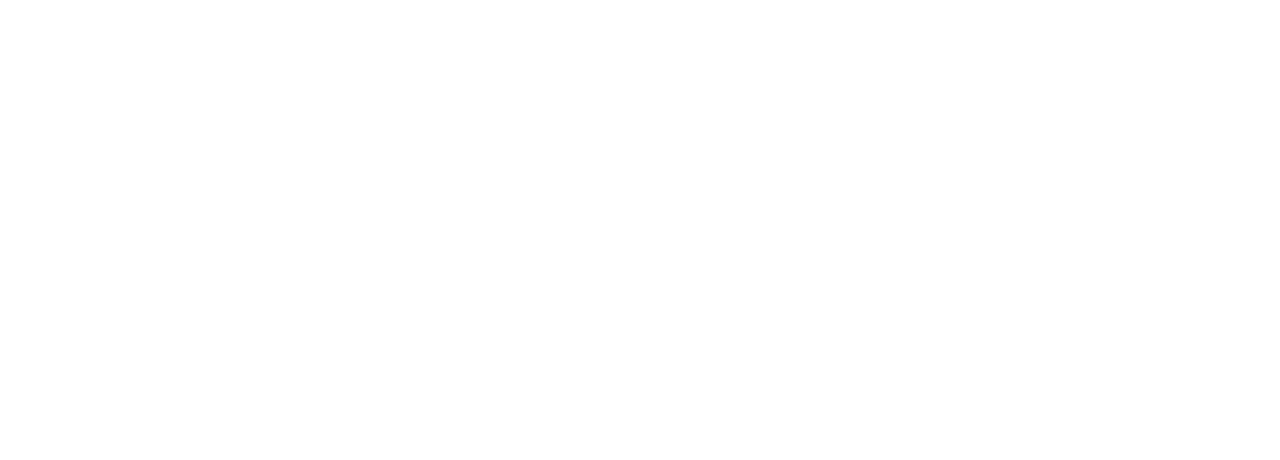
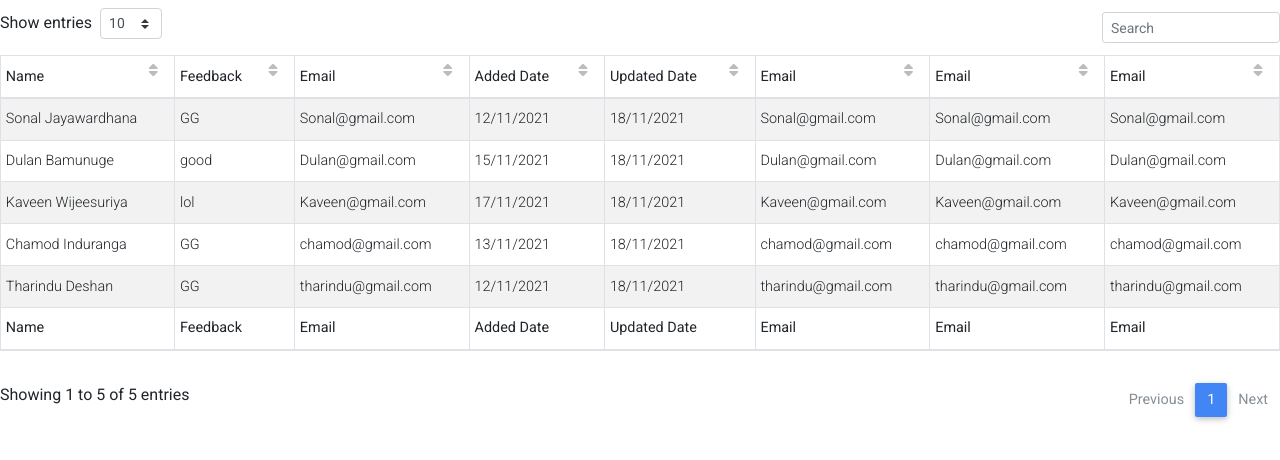
Before and after one commit to BamunugeDR99/Music_Lessons_cover_sheet_app_for_Kaushal_production, a React (Create React App) app in the folder frontend/: page /feedback2 in a window 1280 px wide. Before the commit this address had no page. Shown: the top 460 px of the page. Built offline with nearby package versions, Linux system fonts and the light colour scheme.

Commit message:
tharindu commit 6

```diff
--- a/frontend/src/App.js
+++ b/frontend/src/App.js
@@ -11,6 +11,9 @@
 import PurchaseHistory from "./components/purchaseHistory";
 import AdminFeedback from "./components/AdminFeedback";
 import UserManagement from "./components/UserManagement";
+import CustomTable from "./components/CustomTable";
+import AdminFeedback2 from "./components/AdminFeedback2";
+import UserManagement2 from "./components/UserManagement2";
 
 
 function App() {
@@ -23,7 +26,10 @@
       <Route path="/table" element={<DataTableTest/>}/>
       <Route path="/history" element={<PurchaseHistory/>}/>
       <Route path="/feedback" element={<AdminFeedback/>}/>
-      <Route path="/User" element={<UserManagement/>}/>
+      <Route path="/user" element={<UserManagement/>}/>
+      <Route path="/custom" element={<CustomTable/>}/>
+      <Route path="/feedback2" element={<AdminFeedback2/>}/>
+      <Route path="/user2" element={<UserManagement/>}/>
 
     </Routes>
   </BrowserRouter>
--- /dev/null
+++ b/frontend/src/components/AdminFeedback2.js
@@ -0,0 +1,105 @@
+import React from 'react';
+import { MDBDataTable } from 'mdbreact';
+
+const DatatablePage = () => {
+  const data = {
+    columns: [
+      {
+        label: 'Name',
+        field: 'name',
+        sort: 'asc',
+        width: 150
+      },
+      {
+        label: 'Feedback',
+        field: 'feedback',
+        sort: 'asc',
+        width: 270
+      },
+      {
+        label: 'Email',
+        field: 'email',
+        sort: 'asc',
+        width: 200
+      },
+      {
+        label: 'Added Date',
+        field: 'added_date',
+        sort: 'asc',
+        width: 100
+      },
+      {
+        label: 'Updated Date',
+        field: 'updated_date',
+        sort: 'asc',
+        width: 100
+      },
+      {
+        label: 'Email',
+        field: 'email',
+        sort: 'asc',
+        width: 200
+      },
+      {
+        label: 'Email',
+        field: 'email',
+        sort: 'asc',
+        width: 200
+      },
+      {
+        label: 'Email',
+        field: 'email',
+        sort: 'asc',
+        width: 200
+      },
+    ],
+    rows: [
+      {
+        name: 'Sonal Jayawardhana',
+        feedback: 'GG',
+        email: 'Sonal@gmail.com',
+        added_date: '12/11/2021',
+        updated_date: '18/11/2021',
+      },
+      {
+        name: 'Dulan Bamunuge',
+        feedback: 'good',
+        email: 'Dulan@gmail.com',
+        added_date: '15/11/2021',
+        updated_date: '18/11/2021',
+      },
+      {
+        name: 'Kaveen Wijeesuriya',
+        feedback: 'lol',
+        email: 'Kaveen@gmail.com',
+        added_date: '17/11/2021',
+        updated_date: '18/11/2021',
+      },
+      {
+        name: 'Chamod Induranga',
+        feedback: 'GG',
+        email: 'chamod@gmail.com',
+        added_date: '13/11/2021',
+        updated_date: '18/11/2021',
+      },
+      {
+        name: 'Tharindu Deshan',
+        feedback: 'GG',
+        email: 'tharindu@gmail.com',
+        added_date: '12/11/2021',
+        updated_date: '18/11/2021',
+      }
+    ]
+  };
+
+  return (
+    <MDBDataTable
+      striped
+      bordered
+      small
+      data={data}
+    />
+  );
+}
+
+export default DatatablePage;
--- /dev/null
+++ b/frontend/src/components/UserManagement2.js
@@ -0,0 +1,87 @@
+import React from 'react';
+import { MDBDataTable } from 'mdbreact';
+
+const DatatablePage = () => {
+  const data = {
+    columns: [
+      {
+        label: 'Name',
+        field: 'name',
+        sort: 'asc',
+        width: 150
+      },
+      {
+        label: 'Customer Login Status',
+        field: 'status',
+        sort: 'asc',
+        width: 270
+      },
+      {
+        label: 'Email',
+        field: 'email',
+        sort: 'asc',
+        width: 200
+      },
+      {
+        label: 'Added Date',
+        field: 'added_date',
+        sort: 'asc',
+        width: 100
+      },
+      {
+        label: 'Updated Date',
+        field: 'updated_date',
+        sort: 'asc',
+        width: 100
+      },
+    ],
+    rows: [
+      {
+        name: 'Sonal Jayawardhana',
+        status: 'true',
+        email: 'Sonal@gmail.com',
+        added_date: '12/11/2021',
+        updated_date: '18/11/2021',
+      },
+      {
+        name: 'Dulan Bamunuge',
+        status: 'false',
+        email: 'Dulan@gmail.com',
+        added_date: '15/11/2021',
+        updated_date: '18/11/2021',
+      },
+      {
+        name: 'Kaveen Wijeesuriya',
+        status: 'false',
+        email: 'Kaveen@gmail.com',
+        added_date: '17/11/2021',
+        updated_date: '-',
+      },
+      {
+        name: 'Chamod Induranga',
+        status: 'true',
+        email: 'chamod@gmail.com',
+        added_date: '13/11/2021',
+        updated_date: '18/11/2021',
+      },
+      {
+        name: 'Tharindu Deshan',
+        status: 'true',
+        email: 'tharindu@gmail.com',
+        added_date: '12/11/2021',
+        updated_date: '-',
+      }
+    ]
+  };
+
+  return (
+    <MDBDataTable
+      striped
+      bordered
+      small
+      data={data}
+    />
+  );
+}
+
+export default DatatablePage;
--- a/frontend/src/components/purchaseHistory.js
+++ b/frontend/src/components/purchaseHistory.js
@@ -118,88 +118,145 @@
           </div>
           <br/><br/>
 
-          <div className="card shadow p-3 mb-5 bg-white rounded-lg border border-light"
-     style={{boxShadow: "10px 10px 6px -6px #777",borderRadius: "15px"}}>
+          <div className="card p-3"
+     style={{boxShadow: "10px 10px 6px -6px #aaaaaa",borderRadius: "10px", width:'90%', margin: 'auto', border:'2px solid sienna'}}>
 
             <div className="row" style={{width: "100%", margin:'auto'}}>
-              <div className="col-sm  text-center">
-                <img class="rounded"
-                style={{ width: "90%" }}
+              <div className="col-sm text-center">
+                <img class="rounded "
+                style={{ width: "90%" , margin:'auto'}}
                 src={"Images/test2.jpg"}/>
+
                 </div>
 
-              <div className="col-sm" style={{ backgroundColor:'white'}}>
+
+              <div className="col-sm">
+
+              <br/>
+
+                <div className="row" >
 
 
-                <div className="row" >
-                    <div className="col">
-                      <span><b>Song Name</b></span>
+                    <div className="col" style={{ lineHeight:'2em'}}>
+
+                      <span><b> &ensp;&ensp;Song Name</b></span>
                     <br/>
-                      <span>Category</span>
+                      <span> &ensp;&ensp;&ensp;Category</span>
                     <br/>
-                      <span>Sub Category</span>
+                      <span> &ensp;&ensp;&ensp;Sub Category</span>
                   </div>
                 </div>
 <br/>
+<br/>
+                <div className="row">
 
-                <div className="row">
                   <div className="col-sm">
+
                     <button style={{borderRadius:'25px', backgroundColor:'#D0193A', color:'white'}}className="btn btn-sm btn-block" type="button">
                       Download
                     </button>
+                    <br/>
                   </div>
-                  <br/>
-                  <br/>
                   <div className="col-sm">
+
                       <button style={{borderRadius:'25px',backgroundColor:'#279B14', color:'white'}} className="btn btn-sm btn-block" type="button" >
                       View
                       {/* ,position:'absolute', bottom:'1',alignItems:'center' */}
                     </button>
+                    <br/>
                   </div>
+
                 </div>
               </div>
-              <div className="col-sm" style={{backgroundColor:'white',lineHeight:'2em'}}>
-                <span class="text-right" style={{ fontSize: "15px"}}>11/11/2021</span>
-                      <br/>
-                      <div className="row">
-                        <div className="col">
-                        <span style={{color:' #764A34' }}>Original Artist &ensp;&ensp;:</span>
-                        </div>
-                        <div className="col-7">
-                        <span>  Kaushal Rashmika</span>
-                        </div>
-                      </div>
-                      <div className="row">
-                        <div className="col-5">
-                        <span style={{color:' #764A34'  }}>Arranged By &ensp;&ensp;:</span>
-                        </div>
-                        <div className="col-7">
-                        <span>  Kaushal Rashmika</span>
-                        </div>
-                      </div>
-                      <div className="row">
-                        <div className="col-6">
-                        <span style={{color:' #764A34'  }}>Instrument Played On &ensp;:</span>
-                        </div>
-                        <div className="col-6">
-                        <span>  Kaushal Rashmika</span>
-                        </div>
-                      </div>
+              <br/>
+              <div className="col-sm " style={{backgroundColor:'white', lineHeight:'2em'}}>
+                <div className="text-right">
+                <span class="text-center">11/11/2021</span>
+                </div>
 
-
-                      {/* <span style={{ fontSize: "15px", color:' #764A34' }}>Original Artist &ensp;&ensp;:</span>
+                      <span style={{  color:' #764A34'}}>Original Artist &ensp;&ensp;:</span>
                       <span> &ensp;&ensp; Kaushal Rashmika</span>
                       <br/>
-                      <span style={{ fontSize: "15px",color:' #764A34'  }}>Arranged By &ensp;&ensp;:</span>
+                      <span style={{ color:' #764A34'  }}>Arranged By &ensp;&ensp;:</span>
                       <span> &ensp;&ensp; Kaushal Rashmika</span>
                       <br/>
-                      <span style={{ fontSize: "15px",color:' #764A34'  }}>Instrument Played On &ensp;&ensp;:</span>
+                      <span style={{color:' #764A34'  }}>Instrument Played On &ensp;&ensp;:</span>
                       <span> &ensp;&ensp; Guitar</span>
-                      <br/> */}
+                      <br/>
                     </div>
             </div>
           </div>
+          <br/><br/>
 
+          <div className="card p-3"
+     style={{boxShadow: "10px 10px 6px -6px #aaaaaa",borderRadius: "10px", width:'90%', margin: 'auto', border:'2px solid sienna'}}>
+
+            <div className="row" style={{width: "100%", margin:'auto'}}>
+              <div className="col-sm text-center">
+                <img class="rounded "
+                style={{ width: "90%" , margin:'auto'}}
+                src={"Images/test2.jpg"}/>
+
+                </div>
+
+
+              <div className="col-sm">
+
+              <br/>
+
+                <div className="row" >
+
+
+                    <div className="col" style={{ lineHeight:'2em'}}>
+
+                      <span><b> &ensp;&ensp;Song Name</b></span>
+                    <br/>
+                      <span> &ensp;&ensp;&ensp;Category</span>
+                    <br/>
+                      <span> &ensp;&ensp;&ensp;Sub Category</span>
+                  </div>
+                </div>
+<br/>
+<br/>
+                <div className="row">
+
+                  <div className="col-sm">
+
+                    <button style={{borderRadius:'25px', backgroundColor:'#D0193A', color:'white'}}className="btn btn-sm btn-block" type="button">
+                      Download
+                    </button>
+                    <br/>
+                  </div>
+                  <div className="col-sm">
+
+                      <button style={{borderRadius:'25px',backgroundColor:'#279B14', color:'white'}} className="btn btn-sm btn-block" type="button" >
+                      View
+                      {/* ,position:'absolute', bottom:'1',alignItems:'center' */}
+                    </button>
+                    <br/>
+                  </div>
+
+                </div>
+              </div>
+              <br/>
+              <div className="col-sm " style={{backgroundColor:'white', lineHeight:'2em'}}>
+                <div className="text-right">
+                <span class="text-center">11/11/2021</span>
+                </div>
+
+                      <span style={{  color:' #764A34'}}>Original Artist &ensp;&ensp;:</span>
+                      <span> &ensp;&ensp; Kaushal Rashmika</span>
+                      <br/>
+                      <span style={{ color:' #764A34'  }}>Arranged By &ensp;&ensp;:</span>
+                      <span> &ensp;&ensp; Kaushal Rashmika</span>
+                      <br/>
+                      <span style={{color:' #764A34'  }}>Instrument Played On &ensp;&ensp;:</span>
+                      <span> &ensp;&ensp; Guitar</span>
+                      <br/>
+                    </div>
+            </div>
+          </div>
+          <br/><br/>
 
 </div>
 
```
